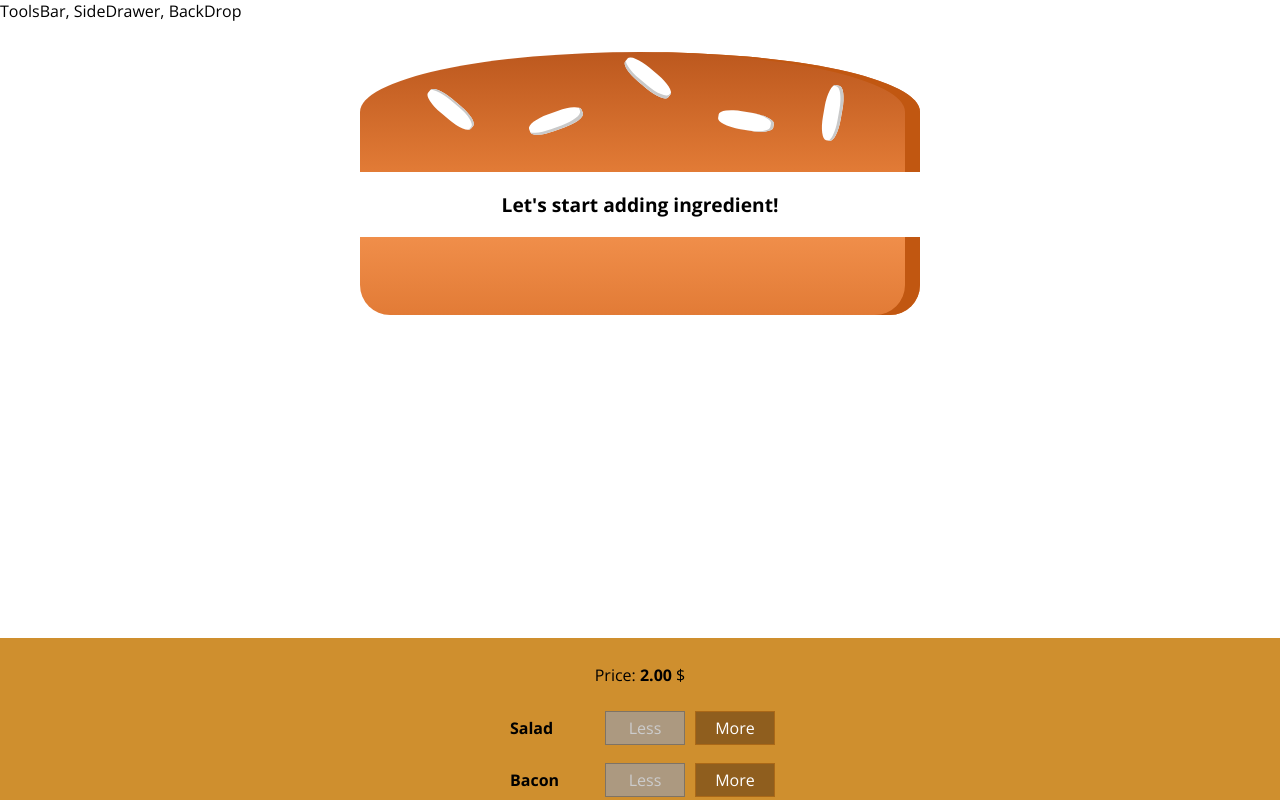
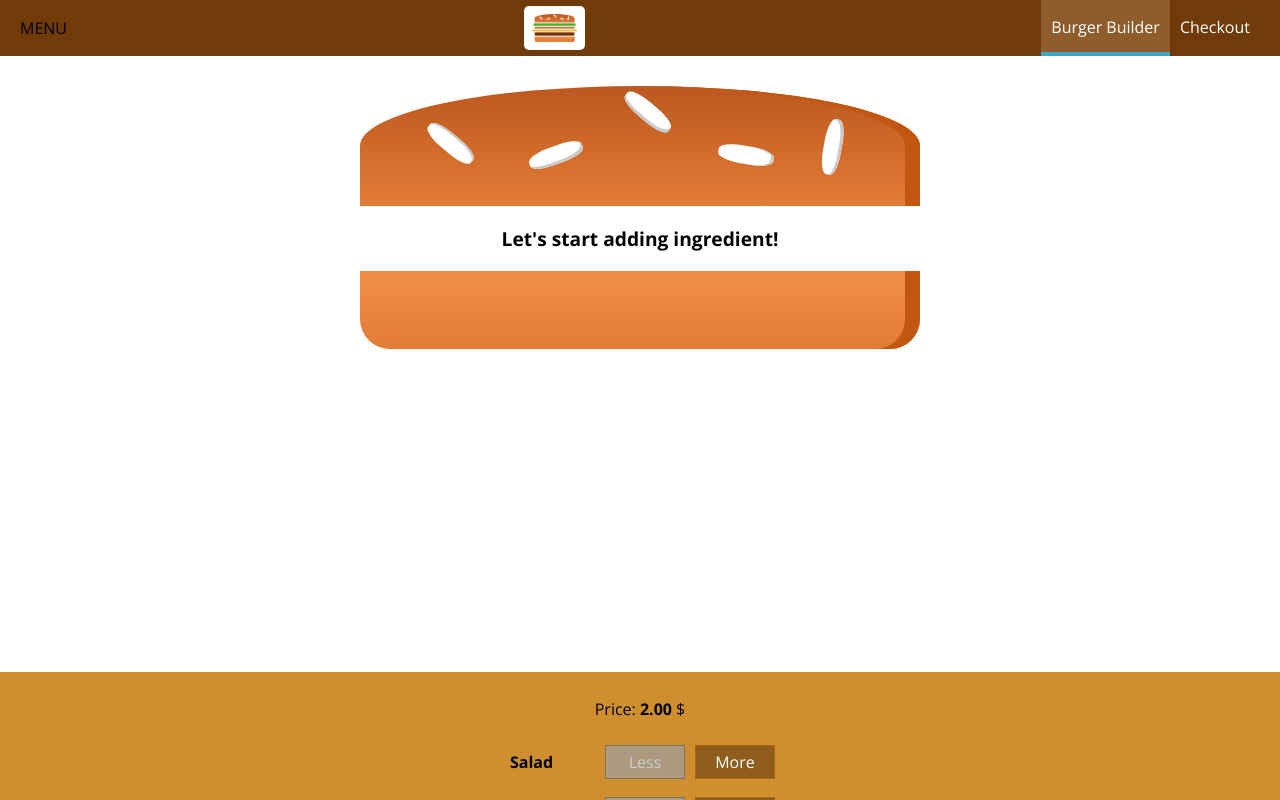
Before and after one commit to Chiibi/TryReact, a React (Create React App) app in the folder burger-builder/: page / in a window 1280 px wide. Shown: the top 800 px of the page. Built offline with nearby package versions, Linux system fonts and the light colour scheme.

Commit message:
[Add] Navigation bar component

```diff
--- a/burger-builder/src/components/Layout/Layout.css
+++ b/burger-builder/src/components/Layout/Layout.css
@@ -1,3 +1,3 @@
 .Content {
-    margin-top: 16px;
+    margin-top: 72px;
 }
--- a/burger-builder/src/components/Layout/Layout.jsx
+++ b/burger-builder/src/components/Layout/Layout.jsx
@@ -1,10 +1,11 @@
 import React from 'react'
 import Aux from '../../hoc/Auxiliary'
 import './Layout.css'
+import Toolbar from '../Navigation/Toolbar/Toolbar'
 
 const layout = (props) => (
     <Aux>
-        <div>ToolsBar, SideDrawer, BackDrop</div>
+        <Toolbar />
         <main className="Content">
             { props.children }
         </main>
--- /dev/null
+++ b/burger-builder/src/components/Logo/Logo.css
@@ -0,0 +1,11 @@
+.Logo {
+  background-color: white;
+  padding: 8px;
+  height: 80%;
+  box-sizing: border-box;
+  border-radius: 5px;
+}
+
+.Logo img {
+  height: 100%;
+}
--- /dev/null
+++ b/burger-builder/src/components/Logo/Logo.jsx
@@ -0,0 +1,11 @@
+import React from 'react'
+import burgerLogo from '../../assets/images/burger-logo.png'
+import './Logo.css'
+
+const logo = (props) => (
+  <div className="Logo">
+    <img src={ burgerLogo } alt="MyBurger"/>
+  </div>
+)
+
+export default logo
--- /dev/null
+++ b/burger-builder/src/components/Navigation/NavigationItems/NavigationItem/NavigationItem.css
@@ -0,0 +1,25 @@
+.NavigationItem {
+  margin: 0;
+  box-sizing: border-box;
+  display: flex;
+  height: 100%;
+  align-items: center;
+}
+
+.NavigationItem a {
+  color: white;
+  text-decoration: none;
+  height: 100%;
+  padding: 16px 10px;
+  border-bottom: 4px solid transparent;
+  box-sizing: border-box;
+  display: block;
+}
+
+.NavigationItem a:hover,
+.NavigationItem a:active,
+.NavigationItem a.active {
+  background-color: #8F5C2C;
+  border-bottom: 4px solid #40A4C8;
+  color: white;
+}
--- /dev/null
+++ b/burger-builder/src/components/Navigation/NavigationItems/NavigationItem/NavigationItem.jsx
@@ -0,0 +1,13 @@
+import React from 'react'
+import './NavigationItem.css'
+
+const navigationItems = (props) => (
+  <li className="NavigationItem">
+    <a
+      href={ props.link }
+      className={ props.active ? "active" : null }>
+      { props.children }</a>
+  </li>
+)
+
+export default navigationItems
--- /dev/null
+++ b/burger-builder/src/components/Navigation/NavigationItems/NavigationItems.css
@@ -0,0 +1,8 @@
+.NavigationItems {
+  margin: 0;
+  padding: 0;
+  list-style: none;
+  display: flex;
+  align-items: center;
+  height: 100%;
+}
--- /dev/null
+++ b/burger-builder/src/components/Navigation/NavigationItems/NavigationItems.jsx
@@ -0,0 +1,12 @@
+import React from 'react'
+import './NavigationItems.css'
+import NavigationItem from './NavigationItem/NavigationItem'
+
+const navigationItems = () => (
+  <ul className="NavigationItems">
+    <NavigationItem link="/" active>Burger Builder</NavigationItem>
+    <NavigationItem link="/">Checkout</NavigationItem>
+  </ul>
+)
+
+export default navigationItems
--- /dev/null
+++ b/burger-builder/src/components/Navigation/Toolbar/Toolbar.css
@@ -0,0 +1,18 @@
+.Toolbar {
+  height: 56px;
+  width: 100%;
+  position: fixed;
+  top: 0;
+  left: 0;
+  background-color: #703B09;
+  display: flex;
+  justify-content: space-between;
+  align-items: center;
+  padding: 0 20px;
+  box-sizing: border-box;
+  z-index: 90;
+}
+
+.Toolbar nav {
+  height: 100%;
+}
--- /dev/null
+++ b/burger-builder/src/components/Navigation/Toolbar/Toolbar.jsx
@@ -0,0 +1,16 @@
+import React from 'react'
+import './Toolbar.css'
+import Logo from '../../Logo/Logo'
+import NavigationItems from '../NavigationItems/NavigationItems'
+
+const toolbar = (props) => (
+  <header className="Toolbar">
+    <div>MENU</div>
+    <Logo />
+    <nav>
+      <NavigationItems />
+    </nav>
+  </header>
+)
+
+export default toolbar
```
Also changed, not shown: burger-builder/src/assets/images/burger-logo.png (added).
